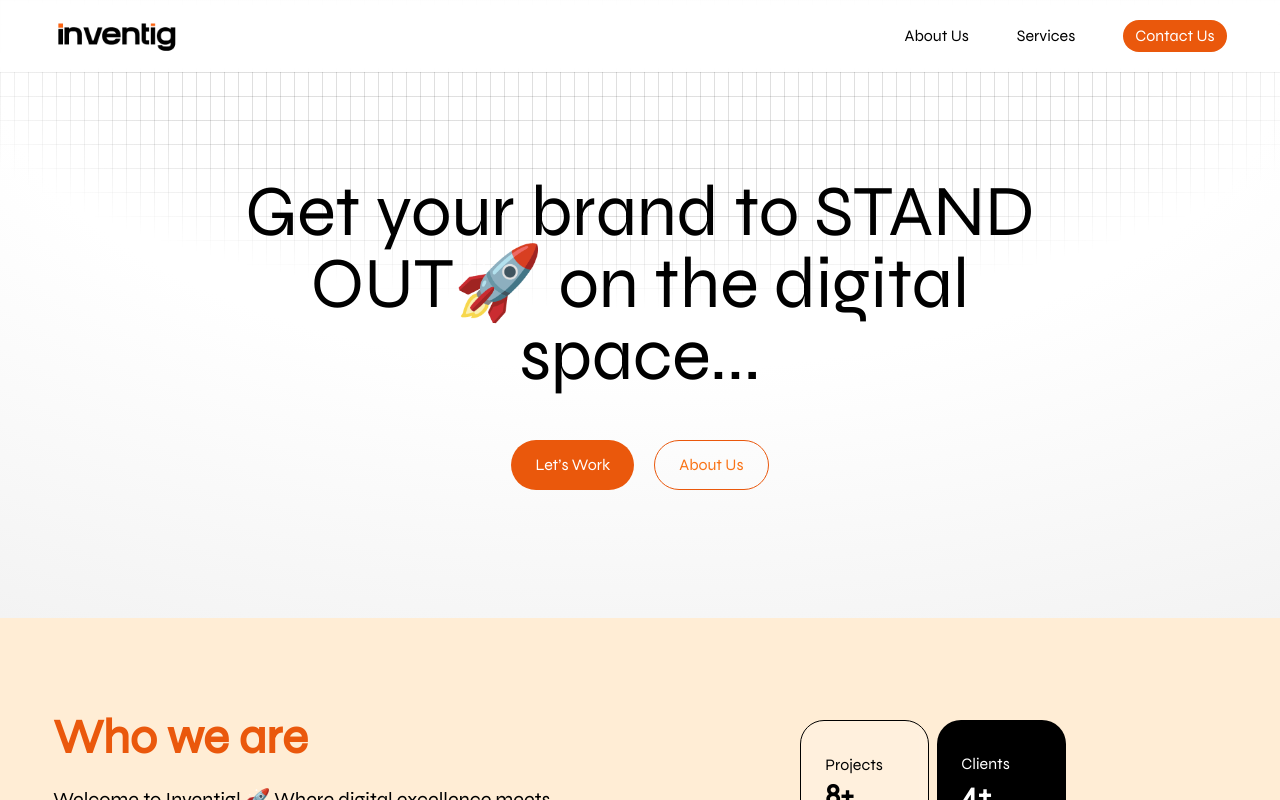
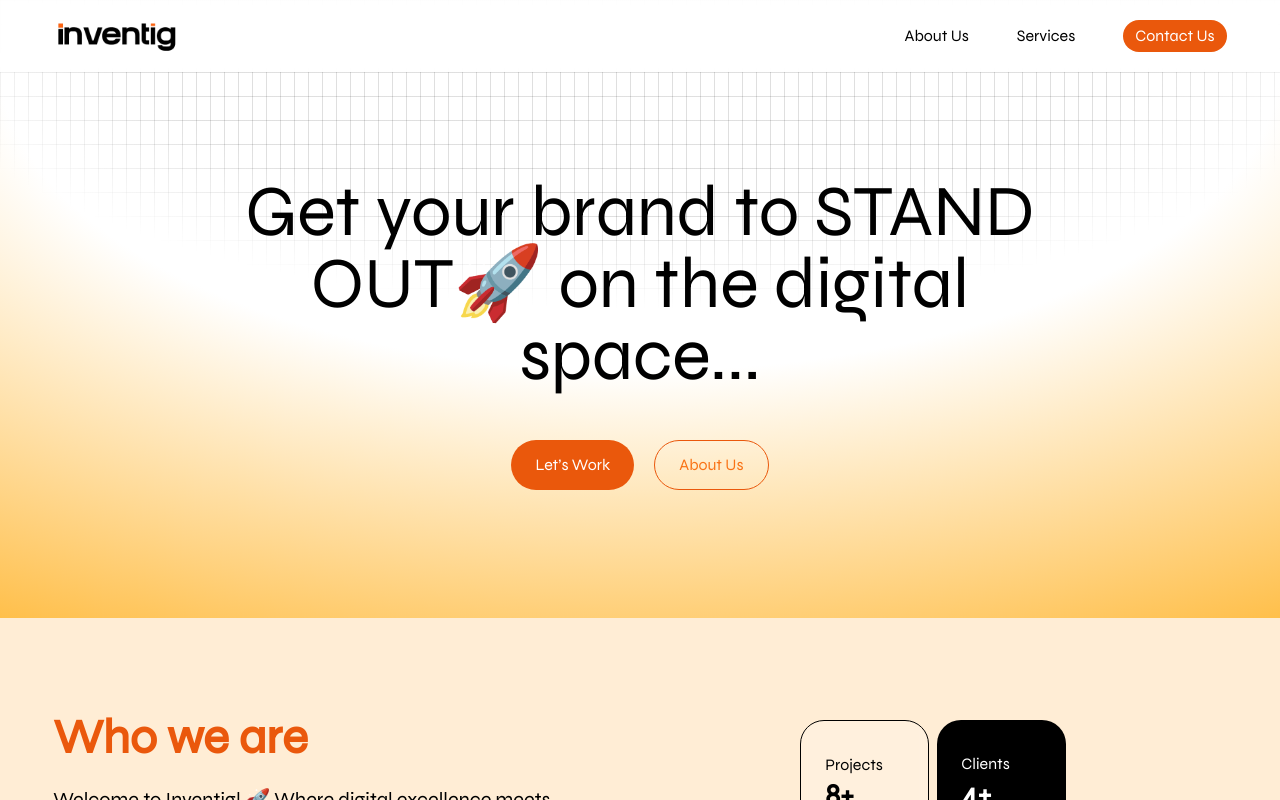
Before and after one commit to devalexdgreat/Inventig, a Next.js app: page / in a window 1280 px wide. Shown: the top 800 px of the page. Built offline with nearby package versions, Linux system fonts and the light colour scheme.

Commit message:
added cool gradient

```diff
--- a/app/page.js
+++ b/app/page.js
@@ -18,11 +18,11 @@ export default function Home() {
   return (
     <main className="w-full">
       <Navbar />
-      <div className='w-full pt-12 relative'>
+      <div className='w-full md:pt-12 pt-6 relative h-screen md:h-auto flex justify-center items-center'>
 
-      <div className="-z-10 absolute bottom-0 left-0 right-0 top-0 bg-[linear-gradient(to_right,#4f4f4f2e_1px,transparent_1px),linear-gradient(to_bottom,#4f4f4f2e_1px,transparent_1px)] bg-[size:14px_24px] [mask-image:radial-gradient(ellipse_60%_50%_at_50%_0%,#000_70%,transparent_100%)]"></div>
+        <div className="-z-10 absolute bottom-0 left-0 right-0 top-0 bg-[linear-gradient(to_right,#4f4f4f2e_1px,transparent_1px),linear-gradient(to_bottom,#4f4f4f2e_1px,transparent_1px)] bg-[size:14px_24px] [mask-image:radial-gradient(ellipse_60%_50%_at_50%_0%,#000_70%,transparent_100%)]"></div>
 
-      <div className="absolute inset-0 -z-20 h-full w-full items-center px-5 py-24 [background:radial-gradient(125%_125%_at_50%_10%,#fff_40%,#eee_100%)]"></div>
+        <div className="absolute inset-0 -z-20 h-full w-full items-center px-5 py-24 [background:radial-gradient(125%_125%_at_50%_10%,#fff_40%,orange_100%)]"></div>
 
         <div className='w-11/12 mx-auto py-32'>
           <div className='w-full md:w-9/12 mx-auto flex flex-col justify-center'>
```
